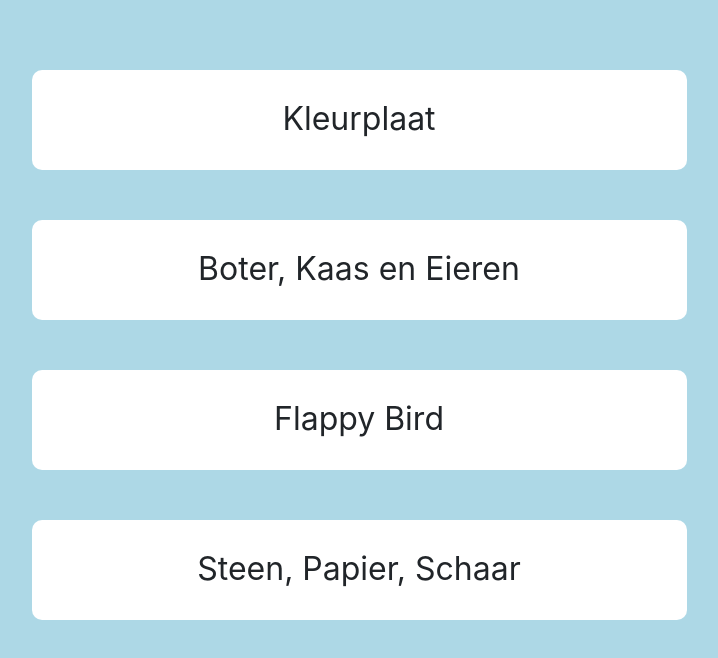
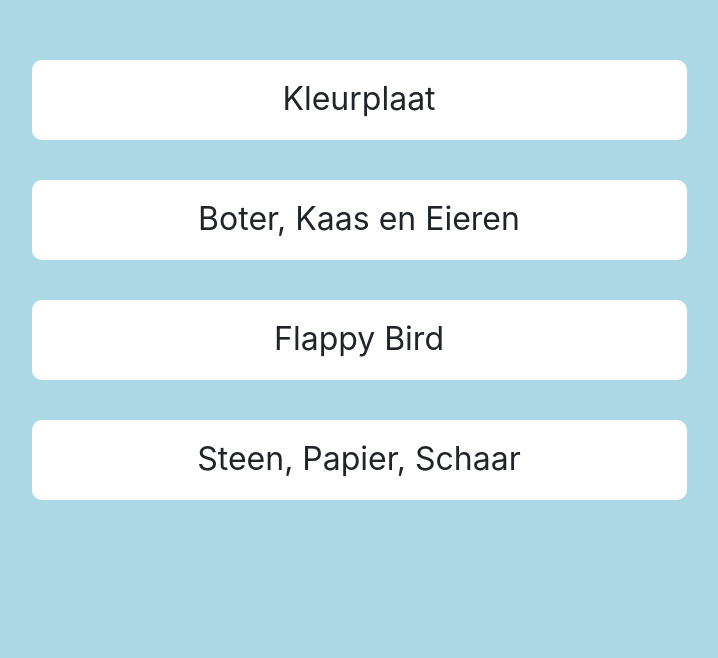
Before and after one commit to ashay123/ashay123.github.io, a plain HTML site: page young.html in a window 1280 px wide. Shown: the whole page, without its empty margins (281-999 px from the left). Drawn offline with nearby package versions, Linux system fonts and the light colour scheme.

Commit message:
margin young

```diff
--- a/young.html
+++ b/young.html
@@ -29,11 +29,11 @@
     }
     .game_button{
         background-color: white;
-        height: 100px;
-        margin-top: 50px;
+        height: 80px;
+        margin-top: 40px;
         text-align: center;
         border-radius: 10px;
-        padding-top: 25px;
+        padding-top: 15px;
         font-size: 2em;
         cursor: hand;
     }
```
